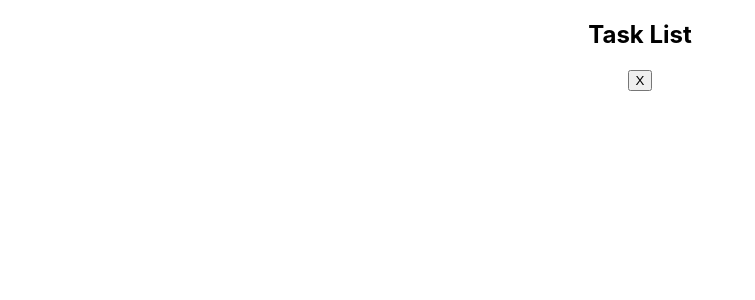
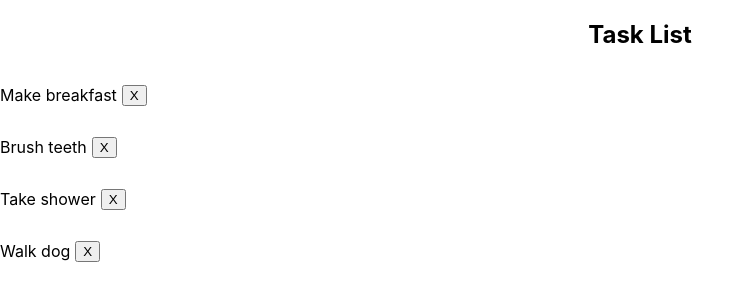
Before and after one commit to cookm353/ReactForms, a React (Create React App) app in the folder ToDos/: page / in a window 1280 px wide. Shown: the top 300 px of the page, without its empty margins (0-755 px from the left). Built offline with nearby package versions, Linux system fonts and the light colour scheme.

Commit message:
Added CSS, implemented remove button

```diff
--- a/ToDos/src/ToDoList.js
+++ b/ToDos/src/ToDoList.js
@@ -2,6 +2,7 @@ import React, { useState } from "react"
 import NewToDoForm from "./NewToDoForm"
 import ToDo from "./ToDo"
 import { v4 as uuidv4 } from "uuid"
+import "./ToDoList.css"
 
 const ToDoList = () => {
     const initialState = [
@@ -17,20 +18,21 @@ const ToDoList = () => {
     }
 
     const handleRemove = (e) => {
-        const button = e.target
-
+        const bttn = e.target
+        const task = bttn.parentElement.parentElement
+        task.remove()
     }
 
     return (
-        <>
-            <NewToDoForm addTask={addTask} />
-            <div>
-                {tasks.map(task => {
-                    <ToDo task={task} id={uuidv4()} />
-                })}
-                <button onClick={handleRemove}>X</button>
-            </div>
-        </>
+        <div className="toDos">
+            {/* <NewToDoForm addTask={addTask} /> */}
+                {tasks.map(task =>
+                    <div className="task" key={uuidv4()}>
+                        <ToDo task={task} />
+                        <span><button onClick={handleRemove}>X</button></span>
+                    </div>
+                )}
+        </div>
     )
 }
 
```
